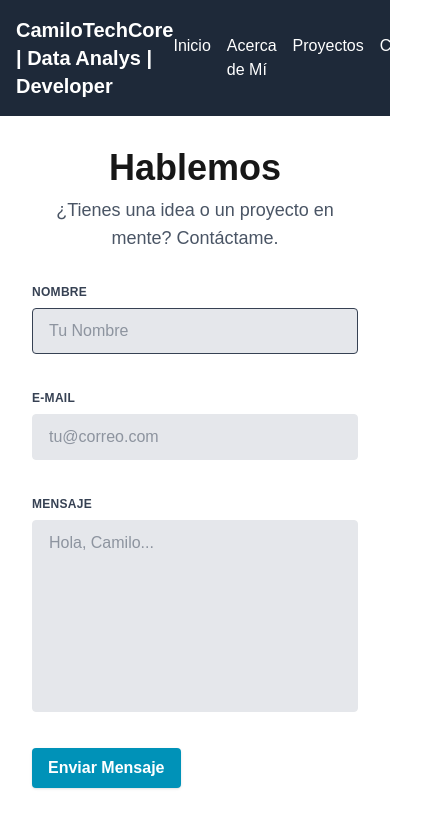
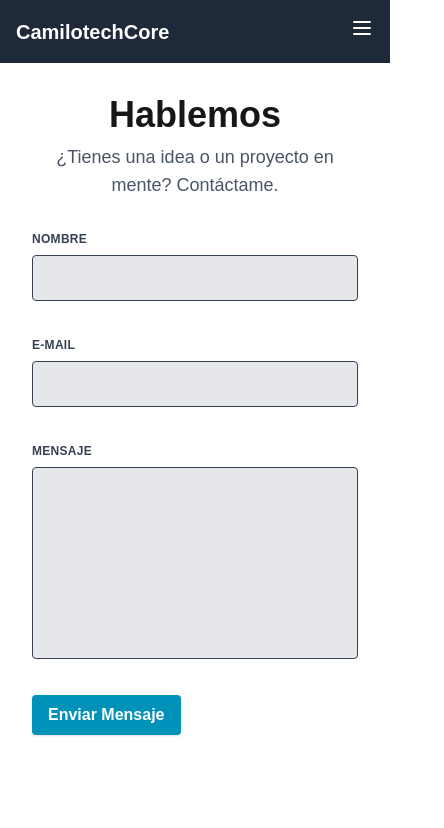
Before and after one commit to CamiloTechCore/CamiloTechCore, a Next.js app: page /contact in a window 390 px wide. Shown: the top 828 px of the page, 444 px wide, since content can reach past the window. Built offline with nearby package versions, Linux system fonts and the light colour scheme.

Commit message:
fix(navbar): Implement responsive hamburger menu for mobile

```diff
--- a/src/app/contact/ContactForm.tsx
+++ b/src/app/contact/ContactForm.tsx
@@ -1,100 +1,97 @@
 "use client";
-import { useState } from 'react'; // 👈 PASO 1: Importar useState
+import { useState } from 'react';
 
 export default function ContactForm() {
-  // 👇 PASO 2: Definir los estados para cada campo
+  // Estados para los campos del formulario
   const [name, setName] = useState('');
   const [email, setEmail] = useState('');
   const [message, setMessage] = useState('');
 
-  // 👇 PASO 3: Crear la función para manejar el envío
+  // 👇 Nuevos estados para manejar el envío
+  const [isSubmitting, setIsSubmitting] = useState(false);
+  const [statusMessage, setStatusMessage] = useState('');
+  const [isError, setIsError] = useState(false);
+
   const handleSubmit = async (e: React.FormEvent<HTMLFormElement>) => {
     e.preventDefault();
-    const formData = { name, email, message };
-    console.log("Enviando datos desde el frontend:", formData);
+
+    // 1. Inicia el estado de carga
+    setIsSubmitting(true);
+    setStatusMessage('');
 
     try {
         const response = await fetch('/api/contact', {
             method: 'POST',
-            headers: {
-                'Content-Type': 'application/json',
-            },
-            body: JSON.stringify(formData),
+            headers: { 'Content-Type': 'application/json' },
+            body: JSON.stringify({ name, email, message }),
         });
 
         const result = await response.json();
 
         if (response.ok) {
-            console.log("Respuesta del servidor:", result);
-            alert("¡Mensaje enviado con éxito!");
-            // Opcional: Limpiar el formulario después del envío
+            // 2. Mensaje de éxito
+            setStatusMessage("¡Mensaje enviado con éxito! Gracias por contactarme.");
+            setIsError(false);
+            // Limpiar el formulario
             setName('');
             setEmail('');
             setMessage('');
         } else {
-            console.error("Error del servidor:", result);
-            alert(`Error: ${result.message}`);
+            // 3. Mensaje de error desde el servidor
+            setStatusMessage(result.message || "Hubo un error al enviar el mensaje.");
+            setIsError(true);
         }
     } catch (error) {
-        console.error("Error al enviar el formulario:", error);
-        alert("Hubo un problema al enviar el mensaje.");
+        // 4. Mensaje de error de red o de otro tipo
+        setStatusMessage("No se pudo conectar con el servidor. Por favor, inténtalo más tarde.");
+        setIsError(true);
+    } finally {
+        // 5. Finaliza el estado de carga
+        setIsSubmitting(false);
     }
-};
+  };
 
-  // 👇 PASO 4: Conectar todo al JSX
   return (
     <form onSubmit={handleSubmit} className="w-full max-w-lg mx-auto mt-8">
+      {/* ... tus campos de Nombre, E-mail y Mensaje no cambian ... */}
+      {/* (Pega aquí tus divs para name, email y message) */}
+
       <div className="flex flex-wrap -mx-3 mb-6">
         <div className="w-full px-3">
-          <label className="block uppercase tracking-wide text-gray-700 text-xs font-bold mb-2" htmlFor="name">
-            Nombre
-          </label>
-          <input
-            className="appearance-none block w-full bg-gray-200 text-gray-700 border rounded py-3 px-4 mb-3 leading-tight focus:outline-none focus:bg-white"
-            id="name"
-            type="text"
-            placeholder="Tu Nombre"
-            value={name} // Conecta el valor al estado 'name'
-            onChange={(e) => setName(e.target.value)} // Actualiza el estado cuando el usuario escribe
-          />
+          <label className="block uppercase tracking-wide text-gray-700 text-xs font-bold mb-2" htmlFor="name">Nombre</label>
+          <input className="appearance-none block w-full bg-gray-200 text-gray-700 border rounded py-3 px-4 mb-3 leading-tight focus:outline-none focus:bg-white" id="name" type="text" value={name} onChange={(e) => setName(e.target.value)} required />
         </div>
       </div>
       <div className="flex flex-wrap -mx-3 mb-6">
         <div className="w-full px-3">
-          <label className="block uppercase tracking-wide text-gray-700 text-xs font-bold mb-2" htmlFor="email">
-            E-mail
-          </label>
-          <input
-            className="appearance-none block w-full bg-gray-200 text-gray-700 border border-gray-200 rounded py-3 px-4 mb-3 leading-tight focus:outline-none focus:bg-white focus:border-gray-500"
-            id="email"
-            type="email"
-            placeholder="tu@correo.com"
-            value={email} // Conecta el valor al estado 'email'
-            onChange={(e) => setEmail(e.target.value)} // Actualiza el estado
-          />
+          <label className="block uppercase tracking-wide text-gray-700 text-xs font-bold mb-2" htmlFor="email">E-mail</label>
+          <input className="appearance-none block w-full bg-gray-200 text-gray-700 border rounded py-3 px-4 mb-3 leading-tight focus:outline-none focus:bg-white" id="email" type="email" value={email} onChange={(e) => setEmail(e.target.value)} required />
         </div>
       </div>
       <div className="flex flex-wrap -mx-3 mb-6">
         <div className="w-full px-3">
-          <label className="block uppercase tracking-wide text-gray-700 text-xs font-bold mb-2" htmlFor="message">
-            Mensaje
-          </label>
-          <textarea
-            className="no-resize appearance-none block w-full bg-gray-200 text-gray-700 border border-gray-200 rounded py-3 px-4 mb-3 leading-tight focus:outline-none focus:bg-white focus:border-gray-500 h-48 resize-none"
-            id="message"
-            placeholder="Hola, Camilo..."
-            value={message} // Conecta el valor al estado 'message'
-            onChange={(e) => setMessage(e.target.value)} // Actualiza el estado
-          ></textarea>
+          <label className="block uppercase tracking-wide text-gray-700 text-xs font-bold mb-2" htmlFor="message">Mensaje</label>
+          <textarea className="no-resize appearance-none block w-full bg-gray-200 text-gray-700 border rounded py-3 px-4 mb-3 leading-tight focus:outline-none focus:bg-white h-48 resize-none" id="message" value={message} onChange={(e) => setMessage(e.target.value)} required></textarea>
         </div>
       </div>
-      <div className="md:flex md:items-center">
-        <div className="w-full">
-          <button className="shadow bg-cyan-600 hover:bg-cyan-700 focus:shadow-outline focus:outline-none text-white font-bold py-2 px-4 rounded" type="submit">
-            Enviar Mensaje
-          </button>
-        </div>
+
+      <div className="w-full">
+        {/* 6. Botón con estado dinámico */}
+        <button
+          className="shadow bg-cyan-600 hover:bg-cyan-700 focus:shadow-outline focus:outline-none text-white font-bold py-2 px-4 rounded disabled:bg-gray-400"
+          type="submit"
+          disabled={isSubmitting}
+        >
+          {isSubmitting ? 'Enviando...' : 'Enviar Mensaje'}
+        </button>
       </div>
+
+      {/* 7. Mensaje de estado dinámico */}
+      {statusMessage && (
+        <p className={`mt-4 text-sm font-semibold ${isError ? 'text-red-600' : 'text-green-600'}`}>
+          {statusMessage}
+        </p>
+      )}
     </form>
   );
 }
--- a/src/components/Navbar.tsx
+++ b/src/components/Navbar.tsx
@@ -1,19 +1,55 @@
+"use client"; // 👈 Paso 1: Convertir a Componente de Cliente para usar estado
+
+import { useState } from 'react';
 import Link from 'next/link';
 
 export default function Navbar() {
+  // Estado para controlar si el menú móvil está abierto o cerrado
+  const [isOpen, setIsOpen] = useState(false);
+
   return (
-    <nav className="bg-gray-800 text-white p-4">
+    <nav className="bg-gray-800 text-white p-4 relative">
       <div className="container mx-auto flex justify-between items-center">
+
+        {/* Logo o Nombre */}
         <Link href="/" className="font-bold text-xl">
-          CamiloTechCore | Data Analys | Developer
+          CamilotechCore
         </Link>
-        <div className="flex gap-4">
+
+        {/* Enlaces para pantallas grandes (md y superior) */}
+        <div className="hidden md:flex gap-4">
           <Link href="/" className="hover:text-cyan-400 transition-colors">Inicio</Link>
           <Link href="/about" className="hover:text-cyan-400 transition-colors">Acerca de Mí</Link>
           <Link href="/projects" className="hover:text-cyan-400 transition-colors">Proyectos</Link>
           <Link href="/contact" className="hover:text-cyan-400 transition-colors">Contacto</Link>
         </div>
+
+        {/* Botón de Hamburguesa para pantallas pequeñas (oculto en md y superior) */}
+        <div className="md:hidden">
+          <button onClick={() => setIsOpen(!isOpen)}>
+            {/* Ícono de Hamburguesa (☰) o Cruz (X) */}
+            <svg className="w-6 h-6" fill="none" stroke="currentColor" viewBox="0 0 24 24" xmlns="http://www.w3.org/2000/svg">
+              {isOpen ? (
+                <path strokeLinecap="round" strokeLinejoin="round" strokeWidth="2" d="M6 18L18 6M6 6l12 12" /> // Ícono de Cruz (X)
+              ) : (
+                <path strokeLinecap="round" strokeLinejoin="round" strokeWidth="2" d="M4 6h16M4 12h16M4 18h16" /> // Ícono de Hamburguesa (☰)
+              )}
+            </svg>
+          </button>
+        </div>
       </div>
+
+      {/* Menú Desplegable para Móviles */}
+      {isOpen && (
+        <div className="md:hidden absolute top-full left-0 w-full bg-gray-800">
+          <div className="flex flex-col items-center gap-4 py-4">
+            <Link href="/" className="hover:text-cyan-400 transition-colors" onClick={() => setIsOpen(false)}>Inicio</Link>
+            <Link href="/about" className="hover:text-cyan-400 transition-colors" onClick={() => setIsOpen(false)}>Acerca de Mí</Link>
+            <Link href="/projects" className="hover:text-cyan-400 transition-colors" onClick={() => setIsOpen(false)}>Proyectos</Link>
+            <Link href="/contact" className="hover:text-cyan-400 transition-colors" onClick={() => setIsOpen(false)}>Contacto</Link>
+          </div>
+        </div>
+      )}
     </nav>
   );
 }
```
